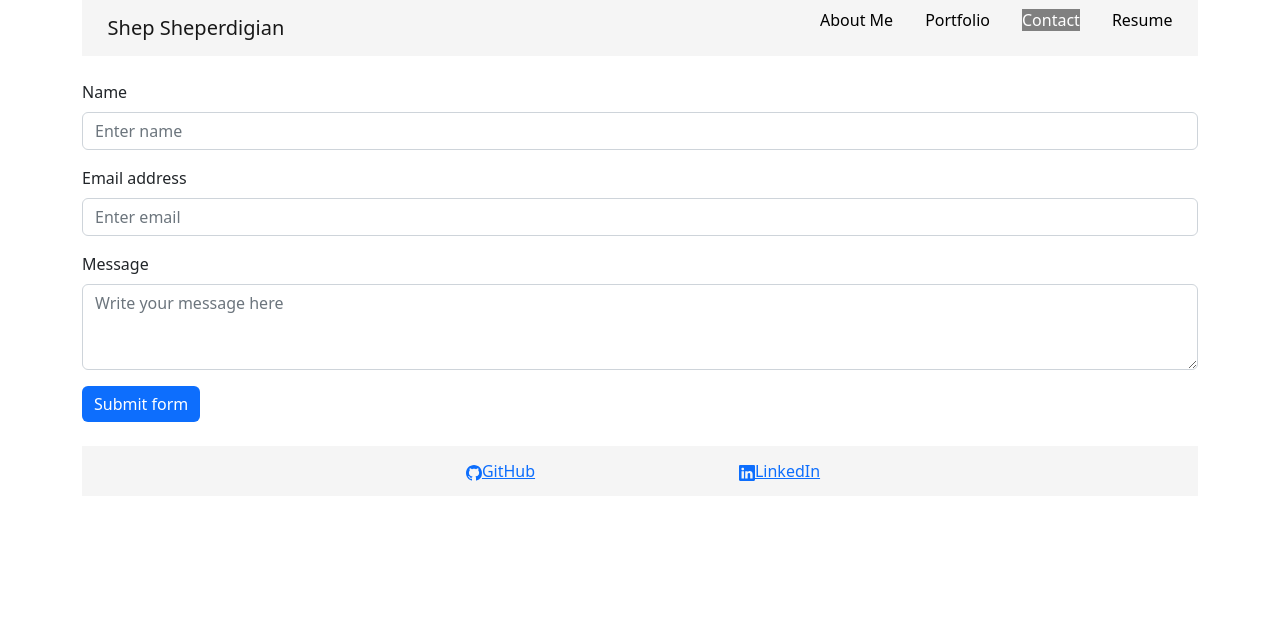
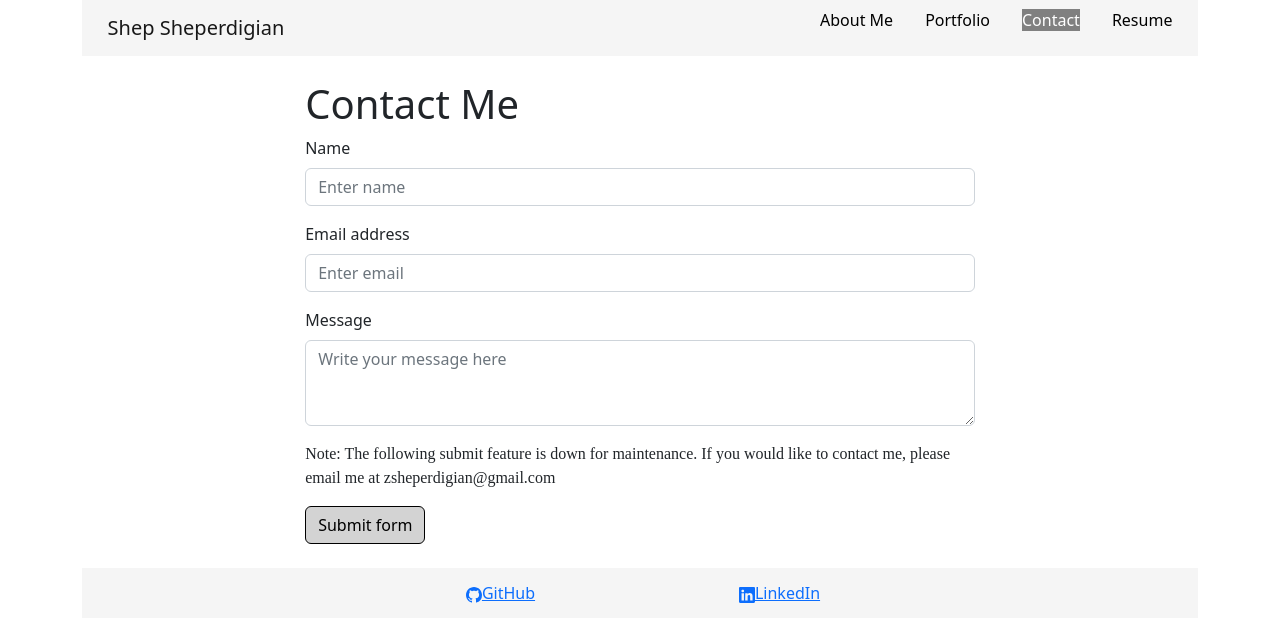
Before and after one commit to zshep/React_Portfolio, a React (Create React App) app: page /#/contact in a window 1280 px wide. Shown: the top 642 px of the page. Built offline with nearby package versions, Linux system fonts and the light colour scheme.

Commit message:
finished styling the contact form. updated the portfolio links to proper links

```diff
--- a/src/components/Contact.js
+++ b/src/components/Contact.js
@@ -8,6 +8,19 @@ function showAlert() {
 
 }
 
+
+const styles = {
+  form: {
+    marginRight: '20%',
+    marginLeft: '20%'
+  },
+  welcome: {
+    marginRight: '20%',
+    marginLeft: '20%',
+
+  }
+
+};
 
 export default function Contact() {
   // creating states to help check for validation
@@ -63,7 +76,14 @@ export default function Contact() {
 
 
   return (
-    <div>
+    <>
+    <div style={styles.welcome}>
+      <h1>Contact Me</h1>
+
+
+    </div>
+
+    <div style={styles.form}>
     <Form onSubmit={handleSubmit}>
       {/* Input for user name */}
       <Form.Group className="mb-3" controlId="contactForm.name">
@@ -120,7 +140,7 @@ export default function Contact() {
                     <p className="text-warning">{formErrors.name}</p>
                   )}
       </Form.Group>
-
+      <p>Note: The following submit feature is down for maintenance. If you would like to contact me, please email me at zsheperdigian@gmail.com </p>
       <Button type="submit" variant='primary' >Submit form</Button>
 
     </Form>
@@ -128,5 +148,6 @@ export default function Contact() {
 
 
     </div>
+    </>
   )
 }
--- a/src/components/Portfolio.js
+++ b/src/components/Portfolio.js
@@ -88,7 +88,7 @@ function Portfolio() {
                 </Card.Body>
 
                 <Card.Body style={styles.cardBottom}>
-                    <Card.Link href="https://github.com/zshep/weather_app">Deployed App Link</Card.Link>
+                    <Card.Link href="https://zshep.github.io/weather_app/">Deployed App Link</Card.Link>
                     <Card.Link href="https://github.com/zshep/weather_app">GitHub Repo Link</Card.Link>
                 </Card.Body>
             </Card>
@@ -101,7 +101,7 @@ function Portfolio() {
                 </Card.Body>
 
                 <Card.Body style={styles.cardBottom}>
-                    <Card.Link href="https://zshep.github.io/weather_app/">Deployed App Link</Card.Link>
+                    <Card.Link href="https://zshep.github.io/password_generator/">Deployed App Link</Card.Link>
                     <Card.Link href="https://github.com/zshep/password_generator">GitHub Repo Link</Card.Link>
                 </Card.Body>
             </Card>
--- a/src/components/Resume.js
+++ b/src/components/Resume.js
@@ -51,6 +51,12 @@ function Resume () {
     return(
 
         <div>
+            <Container style={styles.container} >
+
+                <Button style={styles.button} value="download" onClick={Clickdownload}>Download Resume</Button>
+
+            </Container>
+
                 <h1 style={styles.h1}>List of Proficiencies</h1>
 
 
@@ -63,27 +69,22 @@ function Resume () {
 
                     <li>
                         <h5>Applications:</h5>
-                        <span></span>
+                        <span> GitHub, Insomnia, MongoDB Compass, VSCode, Shell</span>
                     </li>
 
                     <li>
                         <h5>Tools:</h5>
-                        <span></span>
+                        <span>MongoDB, Express.js, React.js, Node.js, JQuery, JEST, Sequelize</span>
                     </li>
 
                     <li>
                         <h5>Skills:</h5>
-                        <span></span>
+                        <span>REST, Test-Driven Development, Object Oriented Programming, Object Related Mapping, Responsive Web Design.</span>
                     </li>
 
                 </ul>
             </div>
 
-            <Container style={styles.container} >
-
-                <Button style={styles.button} value="download" onClick={Clickdownload}>Download Resume</Button>
-
-            </Container>
 
         </div>
 
--- a/src/components/style.css
+++ b/src/components/style.css
@@ -11,11 +11,19 @@ p {
     margin-top: 4rem;
 }
 
-/* styling for Resume*\
+/* styling for Resume*/
 
-/*styling for the button*/
+li {
+    padding-bottom: 3vh;
+
+}
+
+/*styling for the button (also in contact)*/
 button.btn.btn-primary {
---bs-btn-border-color: none;
+--bs-btn-border-color: black;
+align-self: center;
+background-color: lightgray;
+color:black
 }
 
 /* styling for Portfolio */
@@ -28,6 +36,11 @@ Card {
 
 }
 
+
+
+
+
+
 /* responsive design for portfolio cards */
 
 @media screen and (max-width: 400px) {
```
